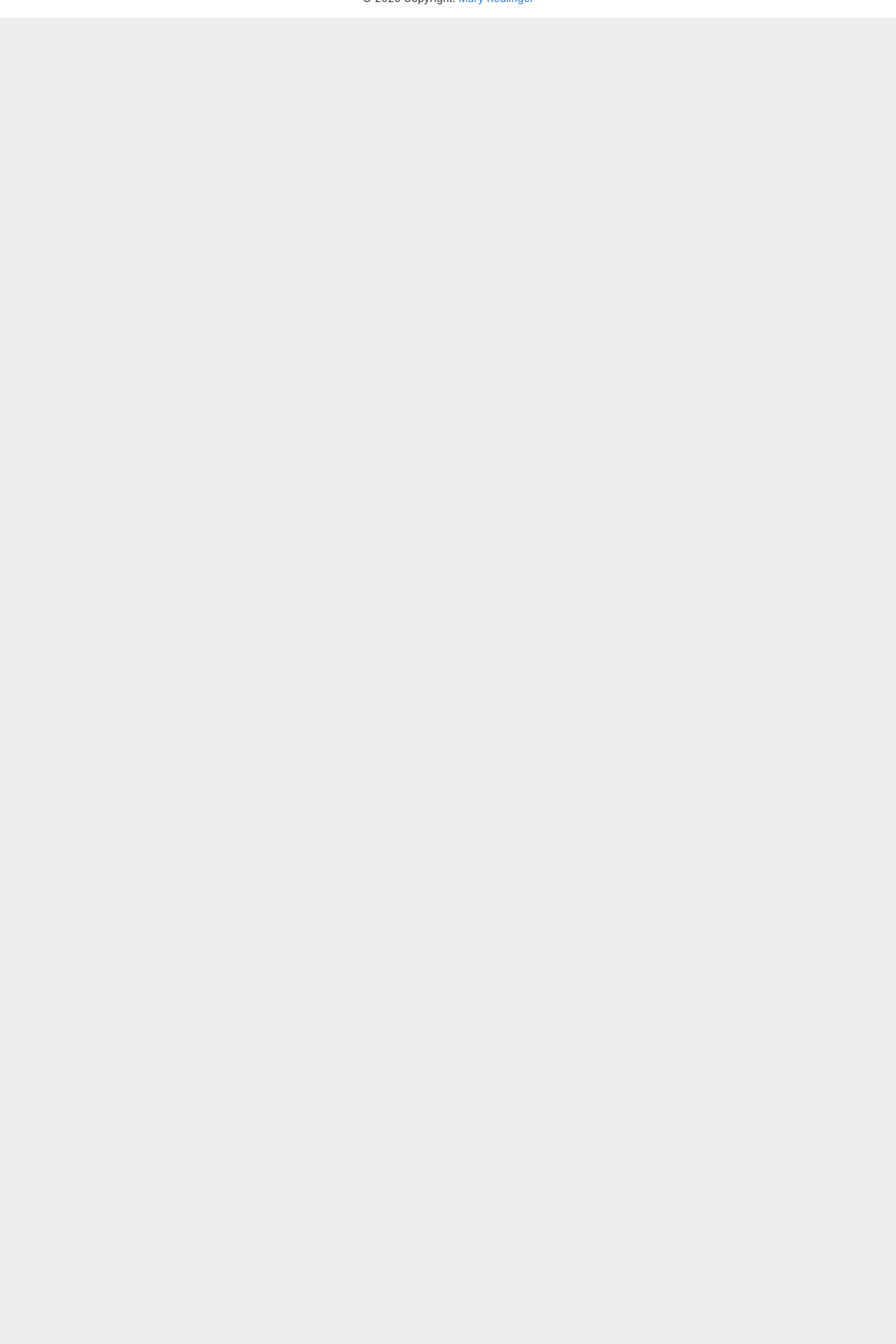
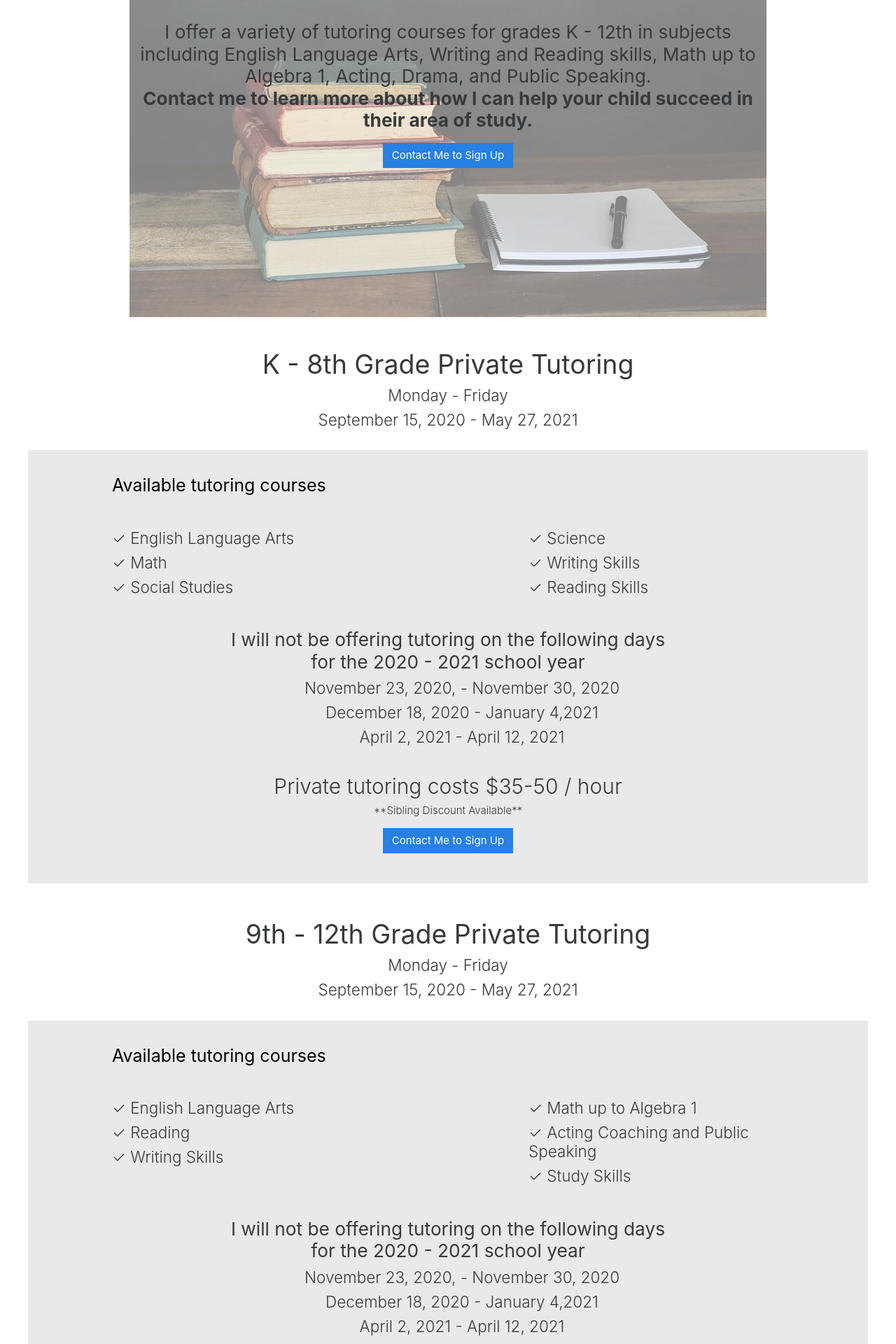
Before and after one commit to maryredlinger/joe-b-site, a React (Create React App) app: page /tutoring in a window 1280 px wide. Shown: the part 440-2360 px from the top of the page at 70% size. Before the commit the page ends 800 px from the top, so only its background shows below. Built offline with nearby package versions, Linux system fonts and the light colour scheme.

Commit message:
adds tutoring page

```diff
--- a/src/App.css
+++ b/src/App.css
@@ -188,7 +188,7 @@ div.transbox {
 
 }
 .overlayer {
-  height: 200px;
+  height: 270px;
 }
 
 @media screen and (min-width: 48em) {
@@ -202,8 +202,9 @@ div.transbox {
   .overlayer {
     position: absolute;
     top: 30%;
-    left: 11%;
-    width: 600px;
+    margin-right: 150px;
+    margin-left: 150px;
+    width: auto;
   }
 }
 .phoneNum{
@@ -261,3 +262,25 @@ div.transbox {
 .semesterText{
   color: rgba(255, 255, 255, 0.651);
 }
+
+.coursesBody{
+  background-color: rgb(41, 41, 41, 0.1);
+  margin-right: 10px;
+  margin-left: 10px;
+  margin-bottom: 50px;
+  padding-top: 35px;
+  padding-bottom: 35px;
+  padding-right: 20px;
+  padding-left: 20px;
+}
+
+.coursesText{
+  color: black;
+  font-size: 25px;
+}
+
+.coursesText2{
+  text-align: left;
+  margin-right: 100px;
+  margin-left: 100px;
+}
--- a/src/pages/Courses.js
+++ b/src/pages/Courses.js
@@ -3,12 +3,45 @@ import { Nav, NavItem, NavLink as Link } from 'reactstrap';
 
 const Courses = () => {
     return(
-        <div className="coursesContainer">
-            <img className="coursesImage" src="/courses.jpg"></img>
-            <div className="centered">
-            <h1>This 2020 - 2021 School Year, I will be offering 2 Literature courses</h1>
-            <h2>on Tuesday's and Thursday's</h2>
-            <Link href="/contact"><button className="btn btn-primary">Contact Me to Sign Up</button></Link>
+        <div>
+            <div className="imgContainer">
+                <img className="coursesImage" src="/courses.jpg"></img>
+                <div className="imgOverlayer overlayer ">
+                <h3><b>This school year I will be offering 2 Literature courses focused on BLAH BLAH BLAH and BLAH. The courses will meet at BLAH on every Tuesday and Thursday of the week.</b></h3>
+                <Link href="/contact"><button className="btn btn-primary">Contact Me to Sign Up</button></Link>
+                </div>
+            </div>
+            <br></br>
+            <br></br>
+            <div >
+                <h1><b>Tuesday's & Thursday's Literature Course</b></h1>
+                <h4>September 15, 2020 - December 17, 2021</h4>
+                <h4>&</h4>
+                <h4>January 5, 2021 - May 27, 2021</h4>
+                <br></br>
+                <div className="coursesBody">
+                <h1 className="coursesText coursesText2"><b>What we will cover</b></h1><br></br>
+                <div className="row">
+                    <div className="col-md-6 col-sm-12 mt-3">
+                        <h4 className="coursesText2">✓ English</h4>
+                        <h4 className="coursesText2">✓ English</h4>
+                        <h4 className="coursesText2">✓ Literature</h4>
+                    </div>
+                    <div className="col-md-6 col-sm-12 mt-3 mb-3">
+                        <h4 className="coursesText2">✓ Literature</h4>
+                        <h4 className="coursesText2">✓ English</h4>
+                        <h4 className="coursesText2">✓ Writing</h4>
+                    </div>
+                </div>
+                <br></br>
+                <h3><b>With flexibility to add additional days off,<br></br> the current holidays and times off over these two semesters include</b></h3>
+                <ul>
+                     <h4>November 23, 2020, - November 30, 2020</h4>
+                     <h4>December 18, 2020 - January 4,2021</h4>
+                     <h4>April 2, 2021 - April 12, 2021</h4>
+                </ul>
+                   <br></br><h2>This course costs $480 / semester</h2><h6>**Sibling Discount Available**</h6><Link href="/contact"><button className="btn btn-primary">Contact Me to Sign Up</button></Link>
+                </div>
             </div>
         </div>
     )
--- a/src/pages/Home.js
+++ b/src/pages/Home.js
@@ -53,9 +53,10 @@ const Home = () => {
                     <Link href="/about">View Certifications. →</Link>
                 </span>
                 <span>
-                    <h3>-Tutoring Courses & Curriculum-</h3>
-                    <Link href="/courses"><img src="curriculum.png"></img></Link>
+                    <h3>-Courses & Tutoring-</h3>
+                    <Link><img src="curriculum.png"></img></Link>
                     <Link href="/courses">View Courses. →</Link>
+                    <Link href="/tutoring">View Tutoring. →</Link>
                 </span>
                 <span>
                     <h3>-Contact Information-</h3>
--- a/src/pages/NavBar.js
+++ b/src/pages/NavBar.js
@@ -6,13 +6,10 @@ const NavBar = () => {
     return(
         <div >
             <Navbar collapseOnSelect expand="lg" bg="dark" variant="dark">
-                <Navbar.Brand href="/">Joe Bernens</Navbar.Brand>
+                <Navbar.Brand href="/">Home</Navbar.Brand>
                 <Navbar.Toggle aria-controls="responsive-navbar-nav" />
                 <Navbar.Collapse id="responsive-navbar-nav">
                     <Nav className="Navflex">
-                    <NavItem className="">
-                        <Link className="colorWhite" href="/">Home <span className="sr-only">(current)</span></Link>
-                    </NavItem>
                     <NavItem className="">
                         <Link href="/about" className="colorWhite">About</Link>
                     </NavItem>
--- a/src/pages/Tutoring.js
+++ b/src/pages/Tutoring.js
@@ -1,11 +1,79 @@
 import React from 'react'
+import { Nav, NavItem, NavLink as Link } from 'reactstrap';
 
 const Tutoring = () => {
     return(
         <div>
-            tutoring
+            <div className="imgContainer">
+                <img className="coursesImage" src="/tutor.jpg"></img>
+                <div className="imgOverlayer overlayer">
+                <h3><b>I offer a variety of tutoring courses for grades K - 12th in subjects including English Language Arts, Writing and Reading skills, Math up to Algebra 1, Acting, Drama, and Public Speaking. <br></br> <b>Contact me to learn more about how I can help your child succeed in their area of study.</b></b></h3>
+                <Link href="/contact"><button className="btn btn-primary">Contact Me to Sign Up</button></Link>
+                </div>
+            </div>
+            <br></br>
+            <br></br>
+            <div >
+                <h1><b>K - 8th Grade Private Tutoring</b></h1>
+                <h4>Monday - Friday</h4>
+                <h4>September 15, 2020 - May 27, 2021</h4>
+                <br></br>
+                <div className="coursesBody">
+                <h1 className="coursesText coursesText2"><b>Available tutoring courses</b></h1><br></br>
+                <div className="row">
+                <div className="col-md-6 col-sm-12 mt-3">
+                        <h4 className="coursesText2">✓ English Language Arts</h4>
+                        <h4 className="coursesText2">✓ Math</h4>
+                        <h4 className="coursesText2">✓ Social Studies</h4>
+                    </div>
+                    <div className="col-md-6 col-sm-12 mt-3 mb-3">
+                        <h4 className="coursesText2">✓ Science</h4>
+                        <h4 className="coursesText2">✓ Writing Skills</h4>
+                        <h4 className="coursesText2">✓ Reading Skills</h4>
+                    </div>
+                </div>
+                <br></br>
+                <h3><b>I will not be offering tutoring on the following days<br></br> for the 2020 - 2021 school year</b></h3>
+                <ul>
+                     <h4>November 23, 2020, - November 30, 2020</h4>
+                     <h4>December 18, 2020 - January 4,2021</h4>
+                     <h4>April 2, 2021 - April 12, 2021</h4>
+                </ul>
+                   <br></br><h2>Private tutoring costs $35-50 / hour</h2><h6>**Sibling Discount Available**</h6><Link href="/contact"><button className="btn btn-primary">Contact Me to Sign Up</button></Link>
+                </div>
+            </div>
+            <div >
+                <h1><b>9th - 12th Grade Private Tutoring</b></h1>
+                <h4>Monday - Friday</h4>
+                <h4>September 15, 2020 - May 27, 2021</h4>
+                <br></br>
+                <div className="coursesBody">
+                <h1 className="coursesText coursesText2"><b>Available tutoring courses</b></h1><br></br>
+                <div className="row">
+                    <div className="col-md-6 col-sm-12 mt-3">
+                        <h4 className="coursesText2">✓ English Language Arts</h4>
+                        <h4 className="coursesText2">✓ Reading</h4>
+                        <h4 className="coursesText2">✓ Writing Skills</h4>
+                    </div>
+                    <div className="col-md-6 col-sm-12 mt-3 mb-3">
+                        <h4 className="coursesText2">✓ Math up to Algebra 1</h4>
+                        <h4 className="coursesText2">✓ Acting Coaching and Public Speaking</h4>
+                        <h4 className="coursesText2">✓ Study Skills</h4>
+                    </div>
+                </div>
+                <br></br>
+                <h3><b>I will not be offering tutoring on the following days<br></br> for the 2020 - 2021 school year</b></h3>
+                <ul>
+                     <h4>November 23, 2020, - November 30, 2020</h4>
+                     <h4>December 18, 2020 - January 4,2021</h4>
+                     <h4>April 2, 2021 - April 12, 2021</h4>
+                </ul>
+                   <br></br><h2>Private tutoring costs $35-50 / hour</h2><h6>**Sibling Discount Available**</h6><Link href="/contact"><button className="btn btn-primary">Contact Me to Sign Up</button></Link>
+                </div>
+            </div>
+
         </div>
     )
 }
 
-export default Tutoring
+export default Tutoring;
```
Also changed, not shown: public/tutor.jpg (added), public/tutoring.jpg (added).
